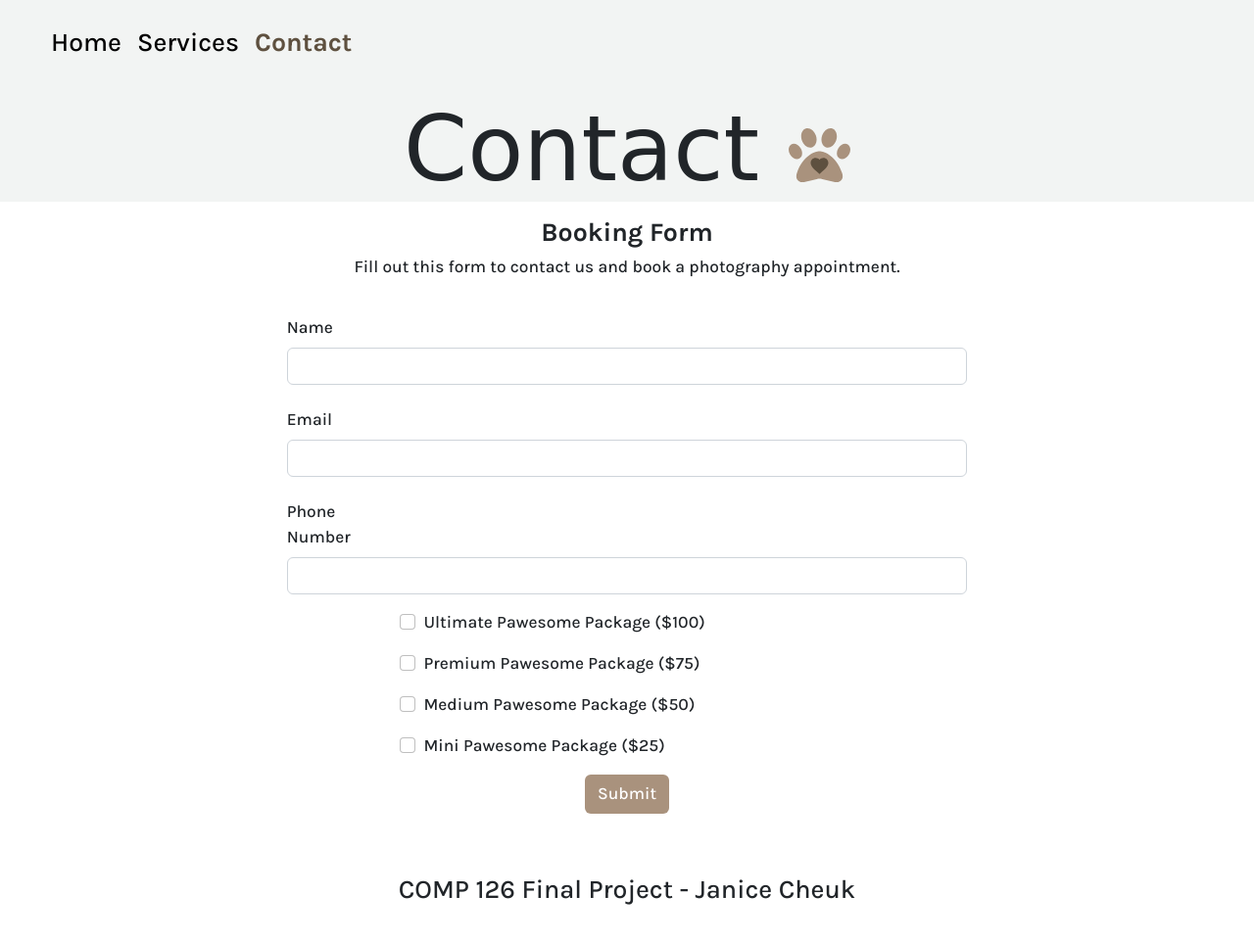
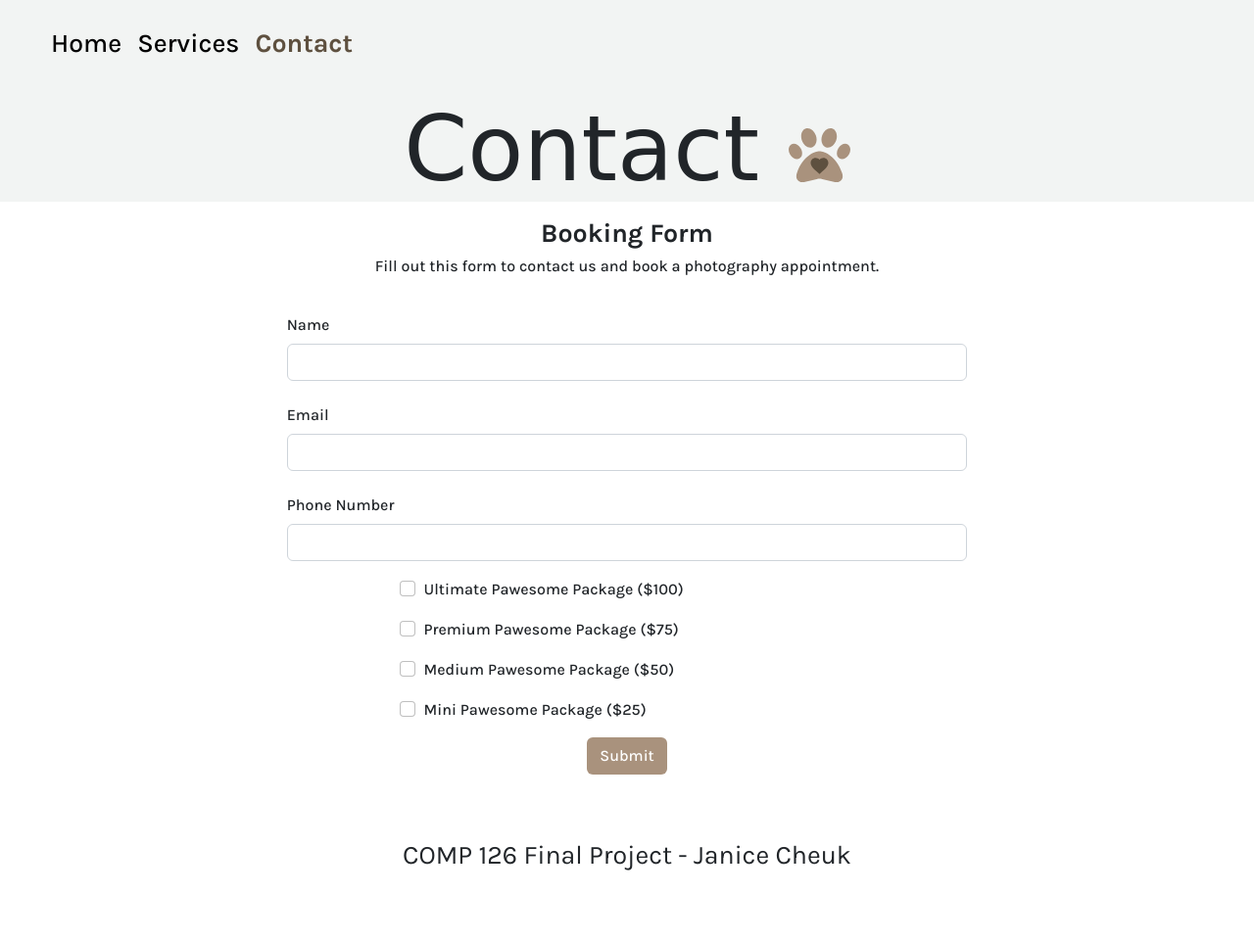
Before and after one commit to janicecheuk/janicecheuk.github.io, a plain HTML site: page contact.html in a window 1280 px wide. Shown: the whole page at 98% size. Drawn offline with nearby package versions, Linux system fonts and the light colour scheme; a web font is replaced by a local one.

Commit message:
second commit

```diff
--- a/contact.html
+++ b/contact.html
@@ -139,7 +139,7 @@
 
         <div class="row m-5">
         <footer class="col">
-            <p class="h3 text-center">COMP 126 Final Project - Janice Cheuk</p>
+            <p class="text-center">COMP 126 Final Project - Janice Cheuk</p>
         </footer></div>
 
     </div>
--- a/css/styles.css
+++ b/css/styles.css
@@ -5,7 +5,7 @@
 
 .nav-link {
     font-family: 'Karla', sans-serif !important;
-    font-size: 20pt !important;
+    font-size: 1.67rem !important;
     font-weight: 500 !important;
     color: black !important;
 }
@@ -21,31 +21,31 @@
 
 h1, .h1 {
     font-family: 'Style Script', cursive;
-    font-size: 70pt !important;
+    font-size: 5.83rem !important;
     margin-bottom: -10px !important;
 }
 
 h2 {
     font-family: 'Karla', sans-serif !important;
-    font-size: 20pt !important;
+    font-size: 1.67rem !important;
     font-weight: 700 !important;
 }
 
 h3 {
     font-family: 'Karla', sans-serif !important;
-    font-size: 13pt !important;
+    font-size: 1rem !important;
     font-weight: 500 !important;
 }
 
 p {
     font-family: 'Karla', sans-serif;
-    font-size: 20pt !important;
+    font-size: 1.67rem !important;
     margin-top: -10px !important;
 }
 
 .col-form-label, .form-check-label {
     font-family: 'Karla', sans-serif !important;
-    font-size: 13pt !important;
+    font-size: 1rem !important;
     font-weight: 500 !important;
 }
 
@@ -55,7 +55,7 @@ p {
     --bs-btn-color: #FFFFFF !important;
     --bs-btn-hover-color: #FFFFFF !important;
     font-family: 'Karla', sans-serif !important;
-    font-size: 13pt !important;
+    font-size: 1rem !important;
     font-weight: 500 !important;
 }
 
@@ -84,7 +84,7 @@ a {
 
 li {
     font-family: 'Karla', sans-serif !important;
-    font-size: 13pt !important;
+    font-size: 1rem !important;
     font-weight: 500 !important;
 }
 
```
Also changed, not shown: index.html (+3 -3 lines), services.html (+2 -1 lines).
